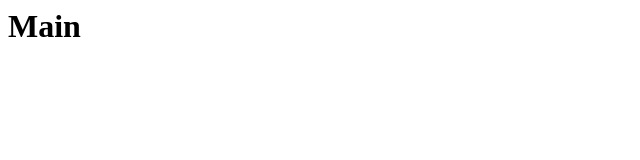
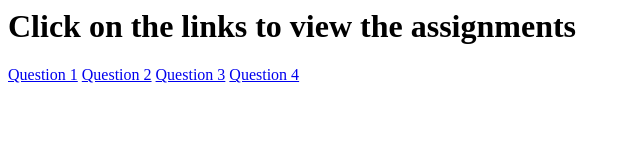
Before and after one commit to prabhasbhat/Web-Technology-Assignment4, a plain HTML site: page index.html in a window 1280 px wide. Shown: the whole page, without its empty margins (0-640 px from the left). Drawn offline with Linux system fonts and the light colour scheme.

Commit message:
Update index.html

```diff
--- a/index.html
+++ b/index.html
@@ -1 +1,7 @@
-<h1>Main</h1>
+<h1>Click on the links to view the assignments</h1>
+<p>
+  <a href="q1.html">Question 1</a>
+  <a href="q2.html">Question 2</a>
+  <a href="q3.html">Question 3</a>
+    <a href="q4.html">Question 4</a>
+</p>
```
